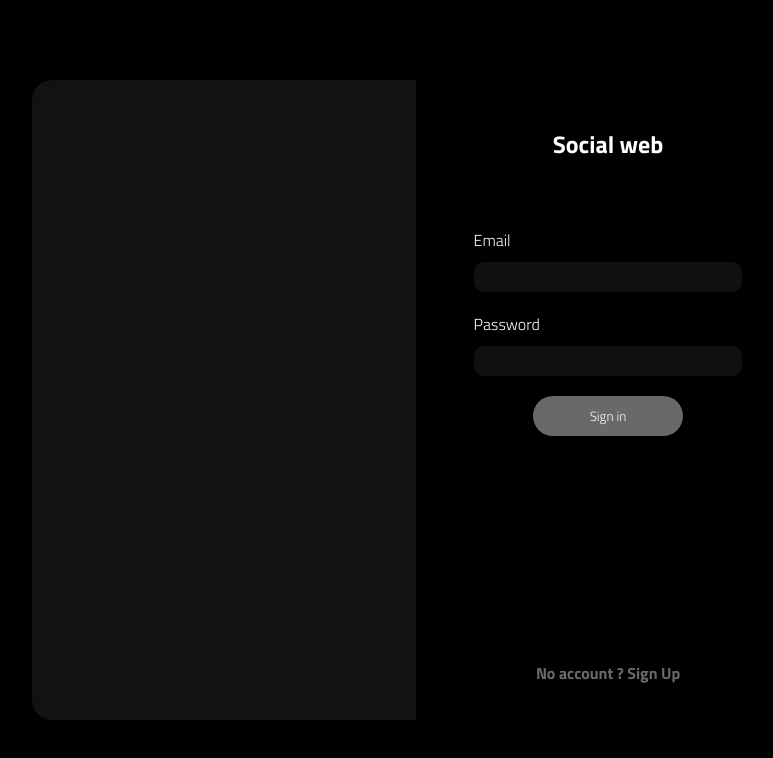
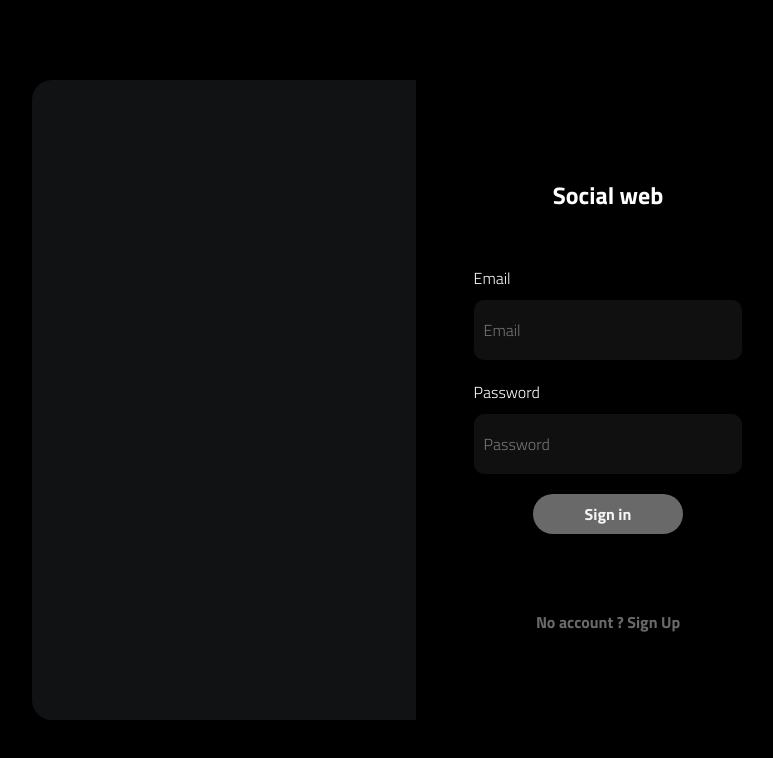
Before and after one commit to M-Parsaei/social_web, a React (Create React App) app in the folder client/: page /login in a window 1280 px wide. Shown: the top 758 px of the page, without its empty margins (224-997 px from the left). Built offline with nearby package versions, Linux system fonts and the light colour scheme; no server answers.

Commit message:
fix: improved styling in login and register

```diff
--- a/client/src/pages/Login.jsx
+++ b/client/src/pages/Login.jsx
@@ -5,6 +5,7 @@ import { useSignIn } from "../hooks/useSignIn";
 import { motion } from "framer-motion";
 import { logVariants } from "../animations/Variants";
 import ErrorAlert from "../components/ErrorAlert";
+import {Button, Input } from "@chakra-ui/react"
 
 export default function Login() {
   const [isLoginPage, setIsLoginPage] = useState(true);
@@ -43,10 +44,13 @@ export default function Login() {
               onSubmit={loginSubmitHandler}
             >
               <span>Email</span>
-              <input type="email" ref={textInputRef}></input>
+              {/* <input type="email" ref={textInputRef}></input> */}
+              <Input type="text" ref={textInputRef} placeholder="Email" variant='filled' size='lg' />
               <span>Password</span>
-              <input type="password" ref={passwordInputRef}></input>
-              <button type="submit">Sign in</button>
+              {/* <input type="password" ref={passwordInputRef}></input> */}
+              <Input type="password" ref={passwordInputRef} placeholder="Password" variant='filled' size='lg' />
+              {/* <button type="submit">Sign in</button> */}
+              <Button color='red.400' size='lg' >Sign in</Button>
             </form>
             <div className={styles["login-right-part-item-4"]}>
             {error? <ErrorAlert error={error}/> : <div style={{flex:1}}/>}
--- a/client/src/pages/Register.jsx
+++ b/client/src/pages/Register.jsx
@@ -67,7 +67,9 @@ export default function Register() {
           <div className={styles["register-left-part"]}>
             <img
             src={profileImage? URL.createObjectURL(profileImage) : `${S3Bucket}genericProfile.png`}
-            alt="register profile picture"/>
+            alt="register"
+
+            />
             <label htmlFor="register-upload-image">
               <span>Pick your profile image</span>
               <input style={{display:"none"}} onClick={e=>{setProfileImage(e.target.files[0])}} type="file" id="register-upload-image" accept=".png,.jpeg,.jpg"/>
@@ -82,13 +84,13 @@ export default function Register() {
               onSubmit={RegisterSubmitHandler}
             >
               <span>Username</span>
-              <input type="text" ref={textInputRef}></input>
+              <input placeholder="Username" type="text" ref={textInputRef}></input>
               <span>Email</span>
-              <input type="email" ref={emailInputRef}></input>
+              <input placeholder="Email" type="email" ref={emailInputRef}></input>
               <span>Password</span>
-              <input type="password" ref={passwordInputRef}></input>
+              <input placeholder="Password" type="password" ref={passwordInputRef}></input>
               <span>Retype password</span>
-              <input type="password" ref={passwordCheckInputRef}></input>
+              <input placeholder="Retype Password" type="password" ref={passwordCheckInputRef}></input>
               <button type="submit">Sign Up</button>
             </form>
             <div className={styles["login-right-part-item-4"]}>
--- a/client/src/pages/login.module.css
+++ b/client/src/pages/login.module.css
@@ -46,7 +46,7 @@
     backdrop-filter: blur(20px);
     border-top-right-radius: 20px;
     border-bottom-right-radius: 20px;
-    height: 100%;
+    height: 80%;
     display: flex;
     flex-direction: column;
     align-items: center;
@@ -83,7 +83,7 @@
 }
 .login-right-part-item-3 input{
     width: 100%;
-    height: 30px;
+    height: 60px;
     background-color: #2222227a;
     margin-top: 10px;
     outline: none;
@@ -91,17 +91,21 @@
     padding: 10px;
     color: white;
     border: none;
+    font-size: medium;
 }
 .login-right-part-item-3 button,.register-left-part span{
     background-color: #696969;
     border-radius: 20px;
     border: none;
     padding: 10px;
+    height: 40px;
     width: 150px;
     margin-top: 20px;
     margin-bottom: 20px;
-    color: white;
+    color: whitesmoke;
     cursor: pointer;
+    font-size: medium;
+    font-weight: bolder;
 }
 .login-right-part-item-4 span{
     color: #696969;
```
